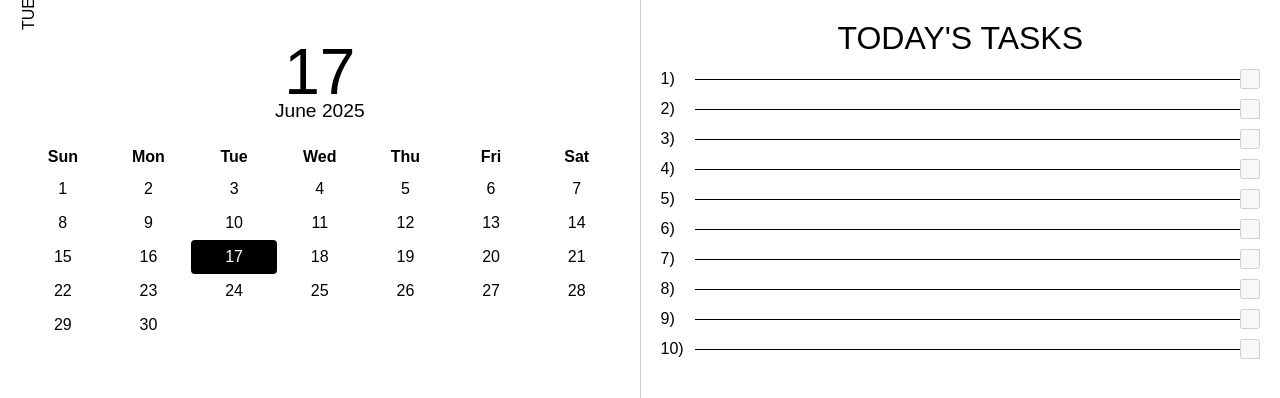
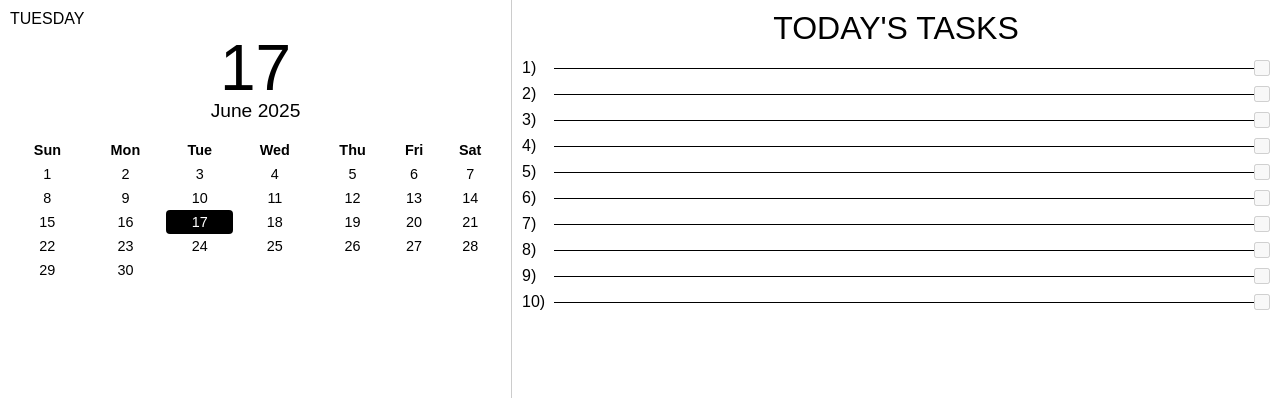
Before and after one commit to sugata98/kindle-todo, a plain HTML site: page index.html in a window 1280 px wide. Shown: the top 398 px of the page. Drawn offline with Linux system fonts and the light colour scheme; a web font is replaced by a local one.

Commit message:
updated webpage

```diff
--- a/index.html
+++ b/index.html
@@ -6,92 +6,80 @@
     <meta http-equiv="refresh" content="3600" />
     <title>Smart Kindle Dashboard</title>
     <style>
-      /* Font from ecal.ink */
-      @font-face {
-        font-family: "Overused Grotesk";
-        src: url("/fonts/OverusedGrotesk-Bold.woff") format("woff");
-        font-weight: bold;
-        font-style: normal;
-        font-display: swap;
-      }
+      /* Reset and base */
       * {
-        box-sizing: border-box;
         margin: 0;
         padding: 0;
+        box-sizing: border-box;
       }
       body {
-        font-family: "Overused Grotesk", Arial, sans-serif;
+        font-family: Arial, sans-serif;
         background: #fff;
         color: #000;
-        overflow: hidden;
+        height: 100vh;
       }
+
+      /* Two-column layout using table for better legacy support */
       #container {
-        display: flex;
-        flex-direction: column;
-        height: 100vh;
-        overflow: hidden;
+        display: table;
+        width: 100%;
+        height: 100%;
+        table-layout: fixed;
       }
-      @media (orientation: landscape) {
-        #container {
-          flex-direction: row;
-        }
+      .calendar-pane,
+      .todo-pane {
+        display: table-cell;
+        vertical-align: top;
       }
       .calendar-pane {
-        flex: 1;
-        position: relative;
-        padding: 20px;
-        border-bottom: 1px solid #ccc;
+        width: 40%;
+        padding: 10px;
+        border-right: 1px solid #ccc;
       }
-      @media (orientation: landscape) {
-        .calendar-pane {
-          border-bottom: none;
-          border-right: 1px solid #ccc;
-        }
+      .todo-pane {
+        width: 60%;
+        padding: 10px;
+        overflow-y: auto;
       }
-      .weekday-vertical {
-        position: absolute;
-        top: 30px;
-        left: 20px;
-        transform-origin: left top;
-        transform: rotate(-90deg);
+
+      /* Date + month/year styling */
+      #weekday {
         font-size: 1em;
+        text-transform: uppercase;
+        margin-bottom: 8px;
       }
-      .header-date {
-        text-align: center;
+      #big-date {
         font-size: 4em;
         line-height: 1;
-        margin-top: 20px;
+        text-align: center;
       }
-      .subdate {
+      #subdate {
+        font-size: 1.2em;
         text-align: center;
-        font-size: 1.2em;
-        margin-top: -0.2em;
+        margin-bottom: 16px;
       }
+
+      /* Calendar table */
       .calendar {
         width: 100%;
         border-collapse: collapse;
-        margin-top: 20px;
+        font-size: 0.9em;
+      }
+      .calendar th,
+      .calendar td {
+        text-align: center;
+        padding: 4px 0;
       }
       .calendar th {
-        font-size: 1em;
-        padding: 6px 0;
-      }
-      .calendar td {
-        width: 14.28%;
-        text-align: center;
-        padding: 8px 0;
-        font-size: 1em;
+        font-weight: bold;
       }
       .calendar td.current {
         background: #000;
         color: #fff;
         border-radius: 4px;
       }
-      .todo-pane {
-        flex: 1;
-        padding: 20px;
-        overflow-y: auto;
-      }
+
+      /* Tasks styling */
       .todo-title {
         font-size: 2em;
         text-align: center;
@@ -100,31 +88,30 @@
       .todo-item {
         display: flex;
         align-items: center;
-        margin-bottom: 10px;
+        margin-bottom: 8px;
+        font-size: 1em;
       }
       .todo-item span {
         width: 1.5em;
-        font-size: 1em;
       }
       .todo-item .label {
         flex: 1;
         border-bottom: 1px solid #000;
-        margin-left: 10px;
-        font-size: 1em;
+        margin-left: 8px;
       }
       .todo-item .checkbox {
         margin-left: auto;
-        width: 20px;
-        height: 20px;
+        width: 16px;
+        height: 16px;
       }
     </style>
   </head>
   <body>
     <div id="container">
       <div class="calendar-pane">
-        <div class="weekday-vertical" id="weekday"></div>
-        <div class="header-date" id="big-date"></div>
-        <div class="subdate" id="subdate"></div>
+        <div id="weekday"></div>
+        <div id="big-date"></div>
+        <div id="subdate"></div>
         <table class="calendar">
           <thead>
             <tr>
@@ -147,7 +134,7 @@
     </div>
 
     <script>
-      const today = new Date();
+      // Data arrays
       const weekdays = [
         "Sunday",
         "Monday",
@@ -171,8 +158,9 @@
         "November",
         "December",
       ];
+      const today = new Date();
 
-      // Header content
+      // Header date
       document.getElementById("weekday").textContent =
         weekdays[today.getDay()].toUpperCase();
       document.getElementById("big-date").textContent = today.getDate();
@@ -180,7 +168,6 @@
         months[today.getMonth()] + " " + today.getFullYear();
 
       // Build calendar
-      const calBody = document.getElementById("calendar-body");
       const firstDay = new Date(
         today.getFullYear(),
         today.getMonth(),
@@ -192,41 +179,42 @@
         0
       ).getDate();
       let date = 1;
-      for (let i = 0; i < 6; i++) {
-        const row = document.createElement("tr");
-        for (let j = 0; j < 7; j++) {
-          const cell = document.createElement("td");
-          if (i === 0 && j < firstDay) {
-            cell.textContent = "";
+      const calBody = document.getElementById("calendar-body");
+      for (let row = 0; row < 6; row++) {
+        const tr = document.createElement("tr");
+        for (let col = 0; col < 7; col++) {
+          const td = document.createElement("td");
+          if (row === 0 && col < firstDay) {
+            td.textContent = "";
           } else if (date > daysInMonth) {
-            cell.textContent = "";
+            td.textContent = "";
           } else {
-            cell.textContent = date;
-            if (date === today.getDate()) cell.classList.add("current");
+            td.textContent = date;
+            if (date === today.getDate()) td.classList.add("current");
             date++;
           }
-          row.appendChild(cell);
+          tr.appendChild(td);
         }
-        calBody.appendChild(row);
+        calBody.appendChild(tr);
         if (date > daysInMonth) break;
       }
 
-      // To-do list slots
-      const todoList = document.getElementById("todo-list");
+      // Generate to-do slots
+      const list = document.getElementById("todo-list");
       for (let i = 1; i <= 10; i++) {
-        const item = document.createElement("div");
-        item.className = "todo-item";
+        const div = document.createElement("div");
+        div.className = "todo-item";
         const idx = document.createElement("span");
         idx.textContent = i + ")";
-        const label = document.createElement("div");
-        label.className = "label";
-        label.textContent = "";
-        const chk = document.createElement("input");
-        chk.type = "checkbox";
-        chk.disabled = true;
-        chk.className = "checkbox";
-        item.append(idx, label, chk);
-        todoList.appendChild(item);
+        const lbl = document.createElement("div");
+        lbl.className = "label";
+        lbl.textContent = "";
+        const cb = document.createElement("input");
+        cb.type = "checkbox";
+        cb.disabled = true;
+        cb.className = "checkbox";
+        div.append(idx, lbl, cb);
+        list.append(div);
       }
     </script>
   </body>
```
